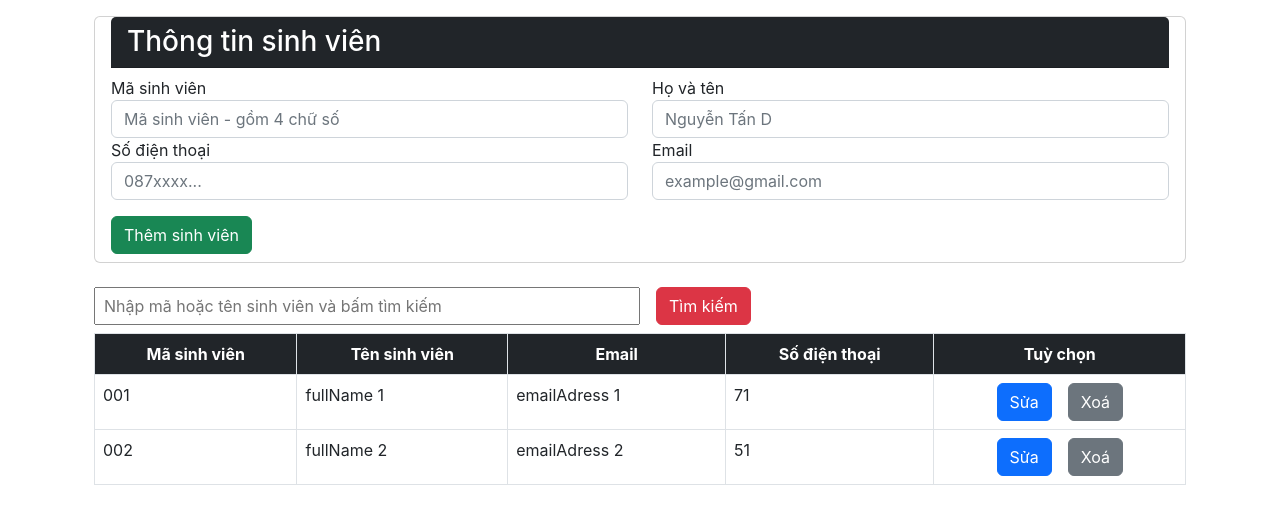
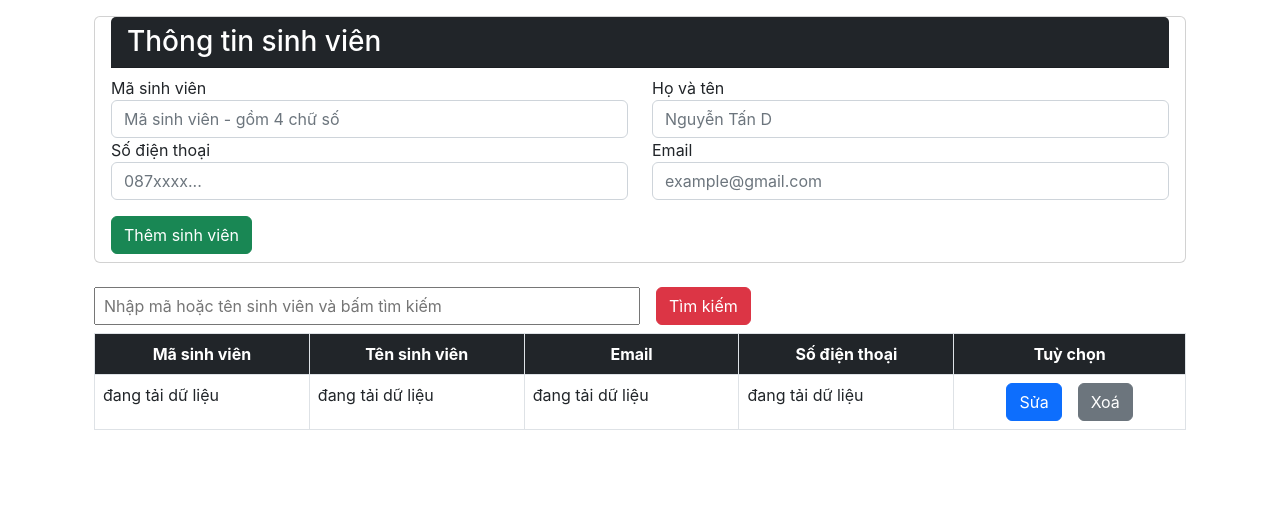
Before and after one commit to quochuynh-xy/HuynhQuocPho_BC38_Bai_tap_ReactJS, a React (Create React App) app: page / in a window 1280 px wide. Shown: the top 524 px of the page. Built offline with nearby package versions, Linux system fonts and the light colour scheme; no server answers.

Commit message:
split actions and types

```diff
--- a/src/components/home.js
+++ b/src/components/home.js
@@ -3,6 +3,7 @@ import React, { Component } from "react";
 import { connect } from "react-redux";
 import Form from "./form";
 import UserList from "./userList";
+import { actionFetchData } from "../reducer/actions/actions";
 class Home extends Component {
   fetchDataFromAPI = () => {
     axios({
@@ -11,10 +12,7 @@ class Home extends Component {
     })
       .then( res => res.data)
       .then (data => {
-        this.props.dispatch({
-          type: "user/UPDATE_USER_DATA",
-          payload: data
-        })
+        this.props.dispatch(actionFetchData(data))
       })
       .catch((err) => {
         console.log(err);
--- a/src/components/userList.js
+++ b/src/components/userList.js
@@ -1,6 +1,7 @@
 import React, { Component } from "react";
 import { connect } from "react-redux";
 import axios from "axios";
+import { actionUpdateUserData, actionLookingForUser } from "../reducer/actions/actions";
 class UserList extends Component {
   handleDeleteStudent = async (userId) => {
     try {
@@ -19,20 +20,14 @@ class UserList extends Component {
         url: `https://638b06ad7220b45d22866946.mockapi.io/btbuoi_21/QuanLyNhanVien/${userId}`
     })
     .then(res => {
-        this.props.dispatch({
-            type: "user/EDIT_USER_DATA",
-            payload: res.data
-        })
-        return res.data
+        this.props.dispatch(actionUpdateUserData(res.data))
+        // return res.data
     })
     .catch(err => console.log(err))
   }
   handleFindStudent = (element) => {
-    const number = element.querySelector("input").value
-    this.props.dispatch({
-      type: "user/LOOKING_FOR_USER",
-      payload: number
-    })
+    const keyword = element.querySelector("input").value
+    this.props.dispatch(actionLookingForUser(keyword))
   }
   // Tự động tải lại khi clear ô tìm kiếm
   autoLoadData = (e)=> {
--- /dev/null
+++ b/src/reducer/actions/actions.js
@@ -0,0 +1,19 @@
+import * as types from "../const/types";
+export const actionFetchData = (data)=> {
+    return {
+        type: types.UPDATE_USER_DATA,
+        payload: data
+    }
+}
+export const actionUpdateUserData = (data)=> {
+    return {
+        type: types.EDIT_USER_DATA,
+        payload: data
+    }
+}
+export const actionLookingForUser = (data)=> {
+    return {
+        type: types.LOOKING_FOR_USER,
+        payload: data
+    }
+}
--- /dev/null
+++ b/src/reducer/const/types.js
@@ -0,0 +1,3 @@
+export const UPDATE_USER_DATA = "user/UPDATE_USER_DATA";
+export const EDIT_USER_DATA = "user/EDIT_USER_DATA";
+export const LOOKING_FOR_USER = "user/LOOKING_FOR_USER";
--- a/src/reducer/userReducer.js
+++ b/src/reducer/userReducer.js
@@ -1,36 +1,30 @@
 import produce from "immer";
+import * as types from "./const/types";
 const initState = {
   userList: [
     {
-      fullName: "fullName 1",
-      phoneNumber: 71,
-      emailAdress: "emailAdress 1",
-      Id: "1",
-      userId: "001"
-    },
-    {
-      fullName: "fullName 2",
-      phoneNumber: 51,
-      emailAdress: "emailAdress 2",
-      Id: "2",
-      userId: "002"
+      fullName: "đang tải dữ liệu",
+      phoneNumber: "đang tải dữ liệu",
+      emailAdress: "đang tải dữ liệu",
+      Id: "",
+      userId: "đang tải dữ liệu"
     },
   ],
   selectedStudent: null
 };
 const userReducer = (state = initState, action) => {
   switch (action.type) {
-    case "user/UPDATE_USER_DATA": {
+    case types.UPDATE_USER_DATA: {
       return produce( state , draffState => {
          draffState.userList = action.payload
       })
     }
-    case "user/EDIT_USER_DATA": {
+    case types.EDIT_USER_DATA: {
         return produce( state, draft => {
             draft.selectedStudent = action.payload
         })
     }
-    case "user/LOOKING_FOR_USER": {
+    case types.LOOKING_FOR_USER: {
       const keyword = action.payload;
       return produce(state, draft => {
         draft.userList = state.userList.filter(user => {
```
